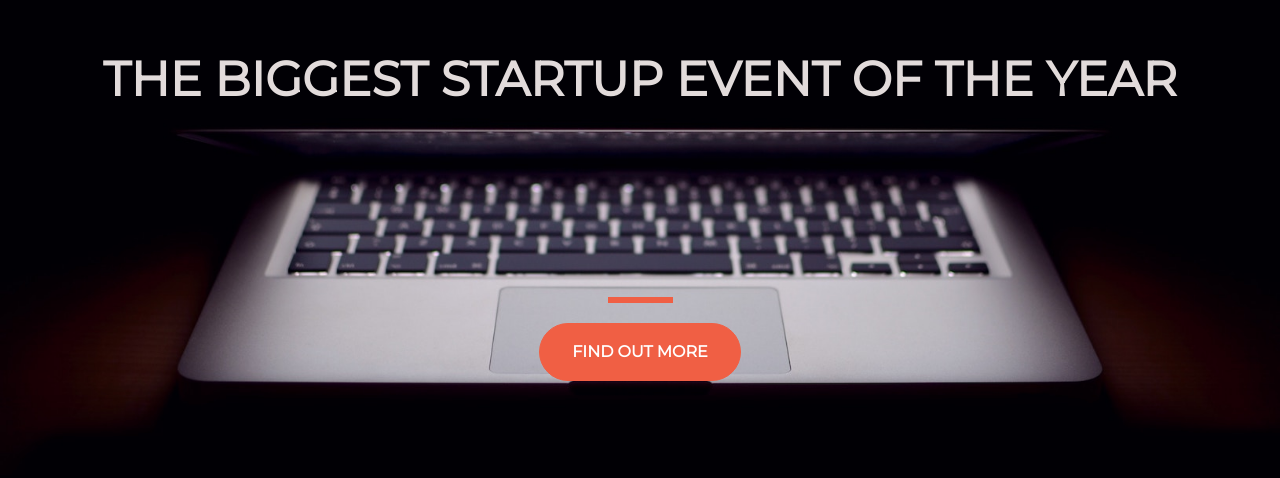
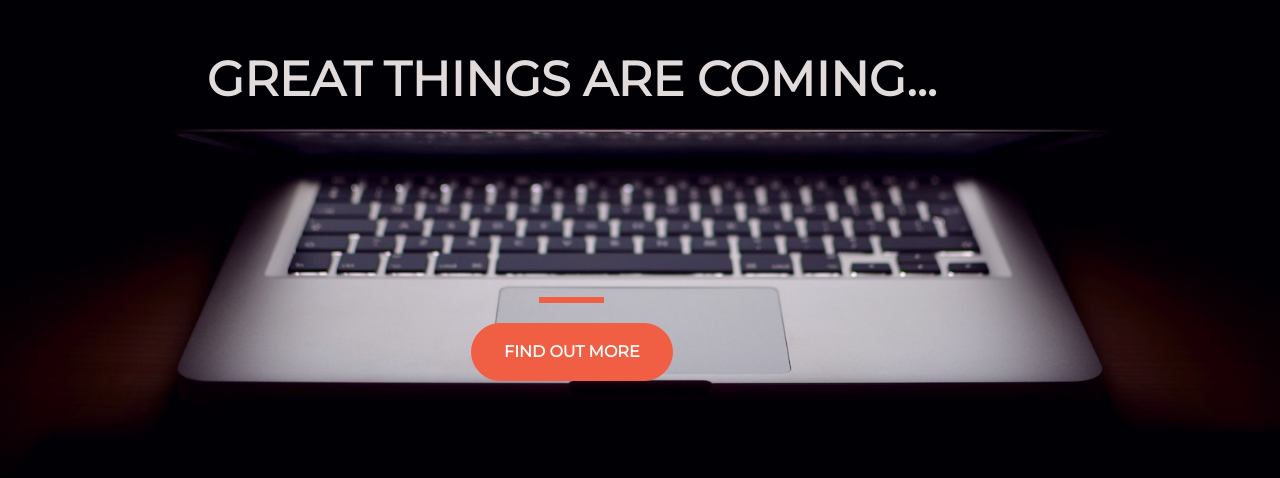
Before and after one commit to anawada/startup-of-the-year, a plain HTML site: page index.html in a window 1280 px wide. Shown: the part 184-662 px from the top of the page. Drawn offline with nearby package versions, Linux system fonts and the light colour scheme.

Commit message:
Update index.html

```diff
--- a/index.html
+++ b/index.html
@@ -20,7 +20,7 @@
     <div class="container d-flex align-items-center h-100">
       <div class="row">
         <header class="text-center col-12">
-       <h1 class="text-uppercase"><strong>The biggest startup event of the year</strong></h1>
+       <h1 class="text-uppercase"><strong>Great things are coming...</strong></h1>
        </header>
        <div class="buffer" col-12></div>
        <section class="text-center col-12">
```
